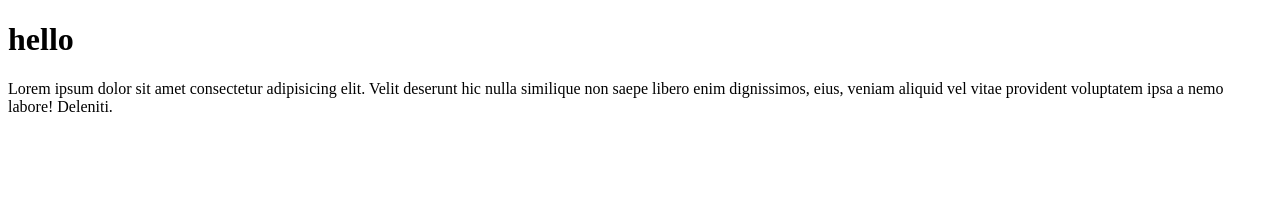
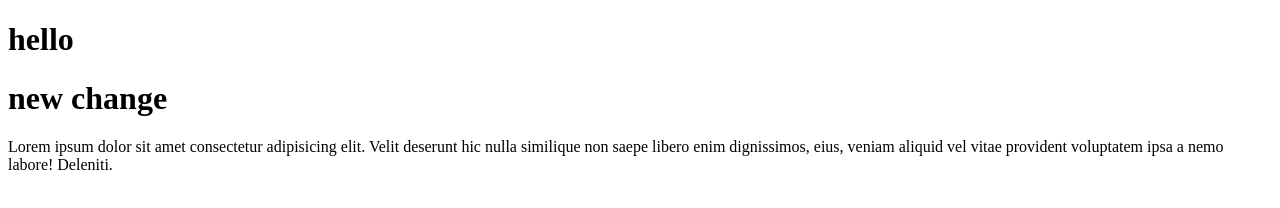
Before and after one commit to matrix-09/test, a plain HTML site: page index.html in a window 1280 px wide. Drawn offline with Linux system fonts and the light colour scheme.

Commit message:
'version1'

```diff
--- a/index.html
+++ b/index.html
@@ -7,6 +7,7 @@
 </head>
 <body>
     <h1>hello</h1>
+    <h1>new change</h1>
     <p>Lorem ipsum dolor sit amet consectetur adipisicing elit. Velit deserunt hic nulla similique non saepe libero enim dignissimos, eius, veniam aliquid vel vitae provident voluptatem ipsa a nemo labore! Deleniti.</p>
 </body>
 </html>
```
